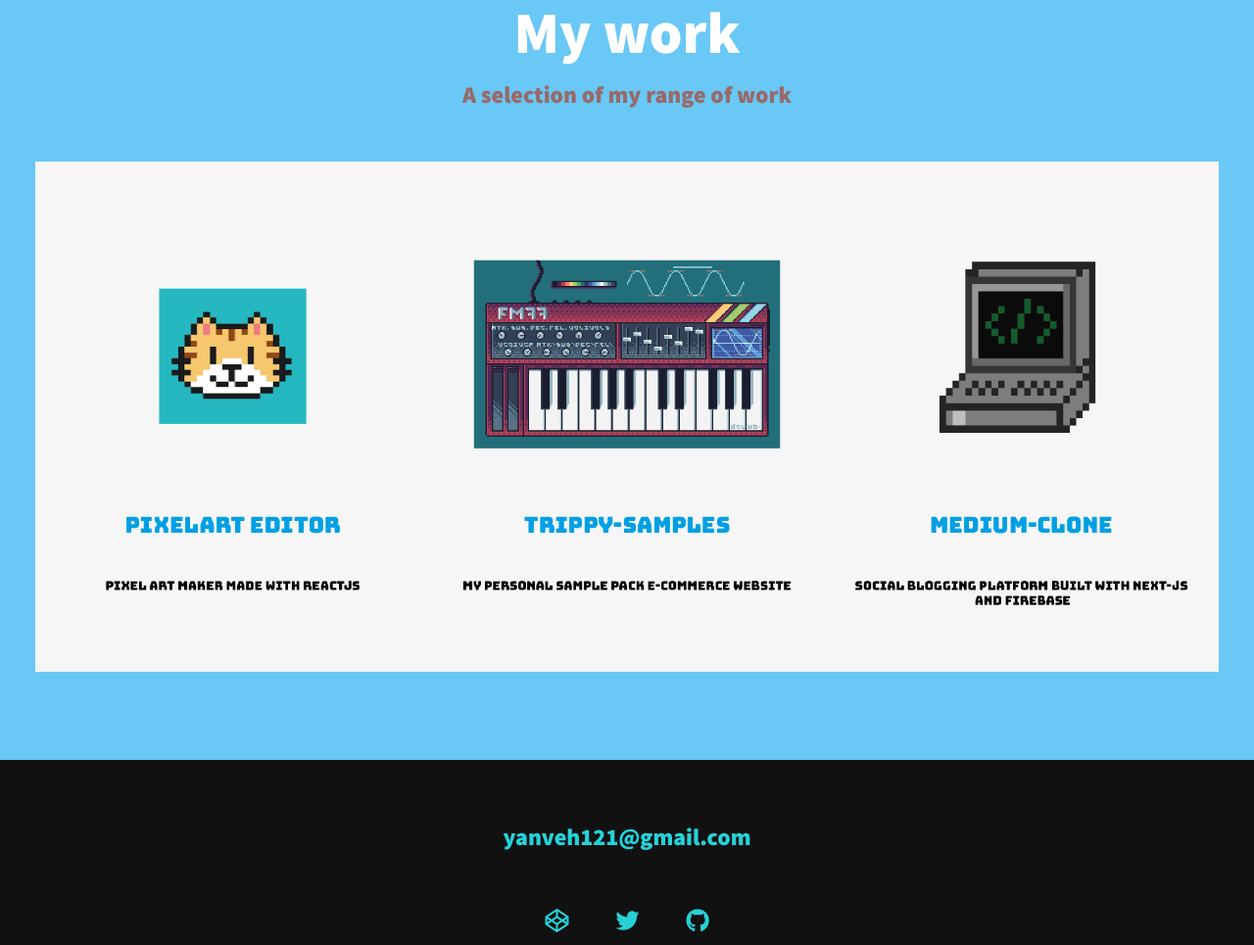
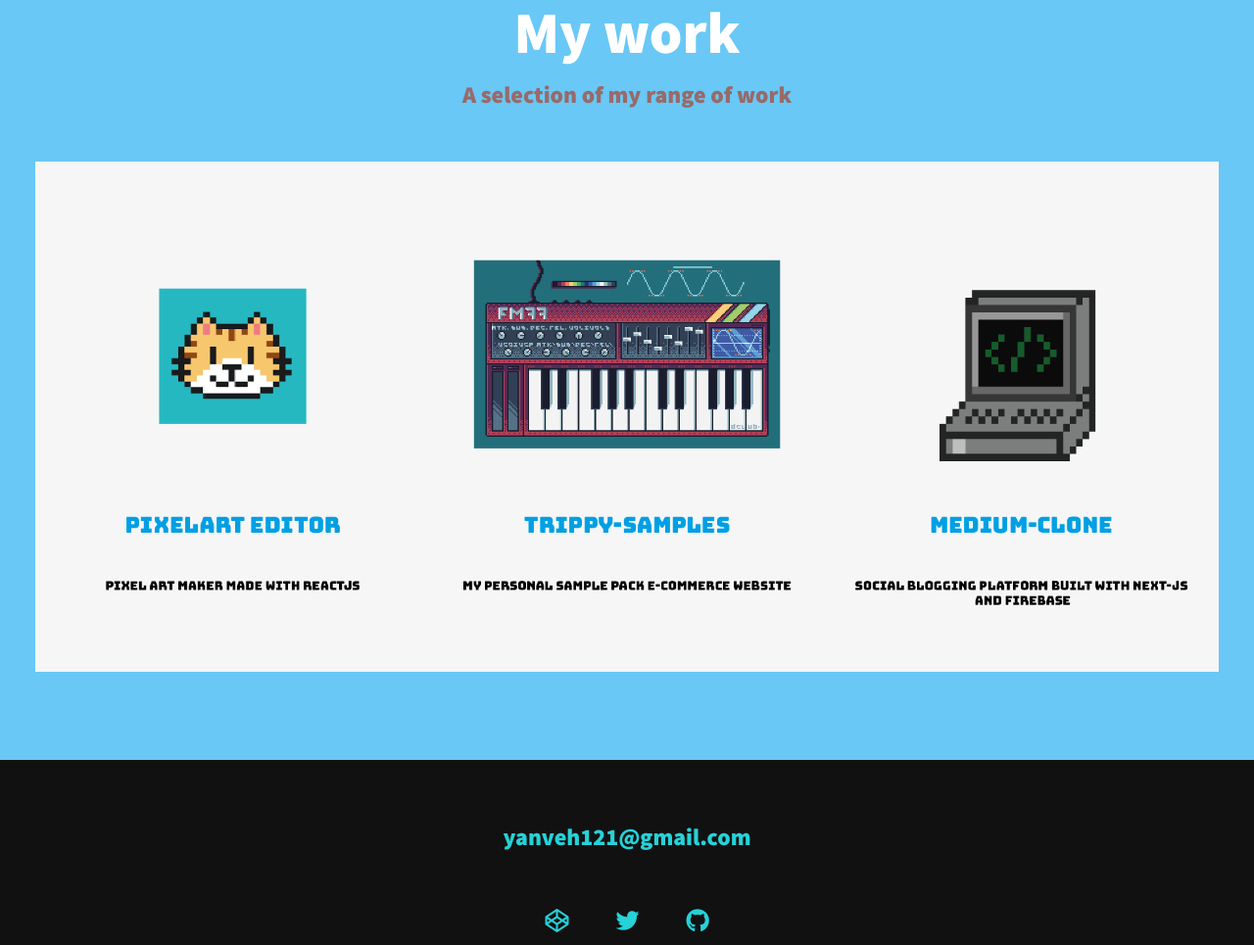
Before and after one commit to trippyy28/yaniv-portfolio, a plain HTML site: page index.html in a window 1280 px wide. Shown: the part 1708-2673 px from the top of the page at 98% size. Drawn offline with nearby package versions, Linux system fonts and the light colour scheme.

Commit message:
changing the meduim clone pic

```diff
--- a/index.html
+++ b/index.html
@@ -98,7 +98,7 @@ Looking for my next challenge.
 
             <!-- Portfolio item 03 -->
             <a href="https://medium-clone-three.vercel.app/" class="portfolio__item">
-                <img src="img/medium.png" alt="" class="portfolio__img">
+                <img src="img/mediummm.png" alt="" class="portfolio__img">
             </a>
 
             <!-- Portfolio item 04 -->
```
Also changed, not shown: img/mediummm.png (added).
